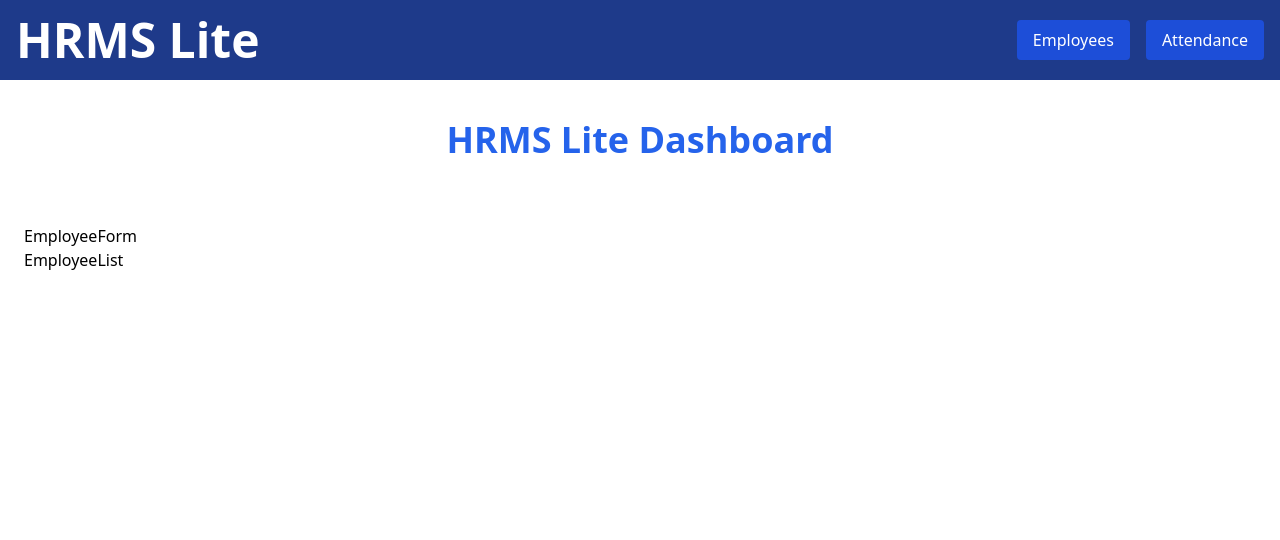
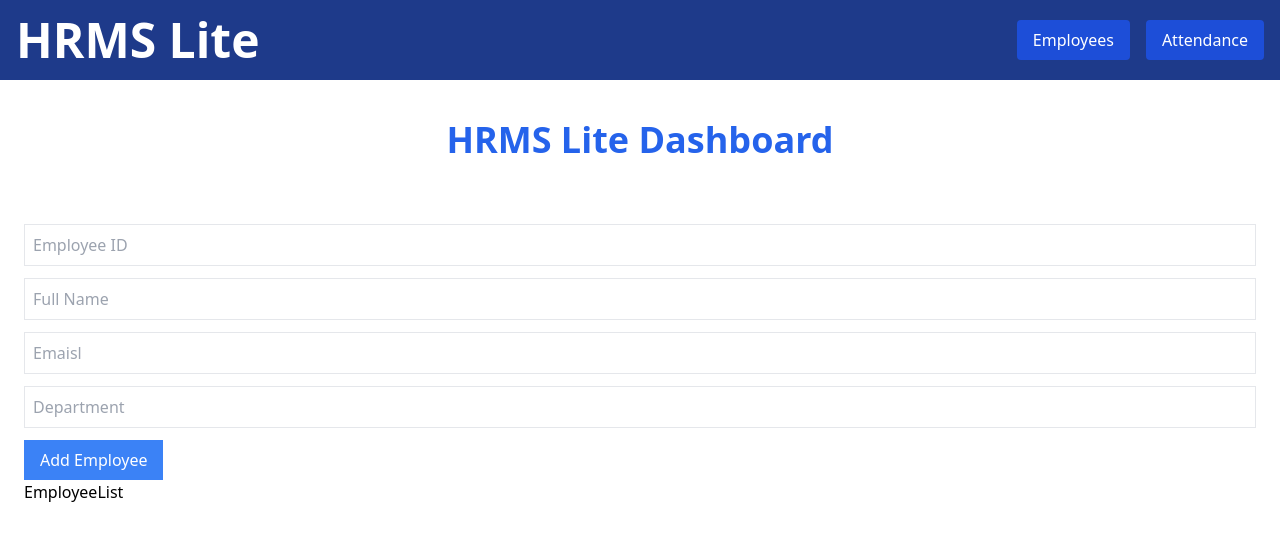
Before and after one commit to Umair777/hrms-lite, a React (Vite) app in the folder hrms-frontend/: page / in a window 1280 px wide. Shown: the top 540 px of the page. Built offline with nearby package versions, Linux system fonts and the light colour scheme.

Commit message:
feat: add employee form UI

```diff
--- a/hrms-frontend/src/components/EmployeeForm.jsx
+++ b/hrms-frontend/src/components/EmployeeForm.jsx
@@ -2,6 +2,16 @@ import { useState } from "react";
 
 export default function EmployeeForm({ onAdd }) {
   return (
-    <h1>EmployeeForm</h1>
+    <form className="space-y-3">
+      <input placeholder="Employee ID" className="border p-2 w-full" />
+      <input placeholder="Full Name" className="border p-2 w-full" />
+      <input placeholder="Emaisl" className="border p-2 w-full" />
+      <input placeholder="Department" className="border p-2 w-full" />
+
+      <button className="bg-blue-500 text-white px-4 py-2">
+        Add Employee
+      </button>
+    </form>
+
   );
 }
```
